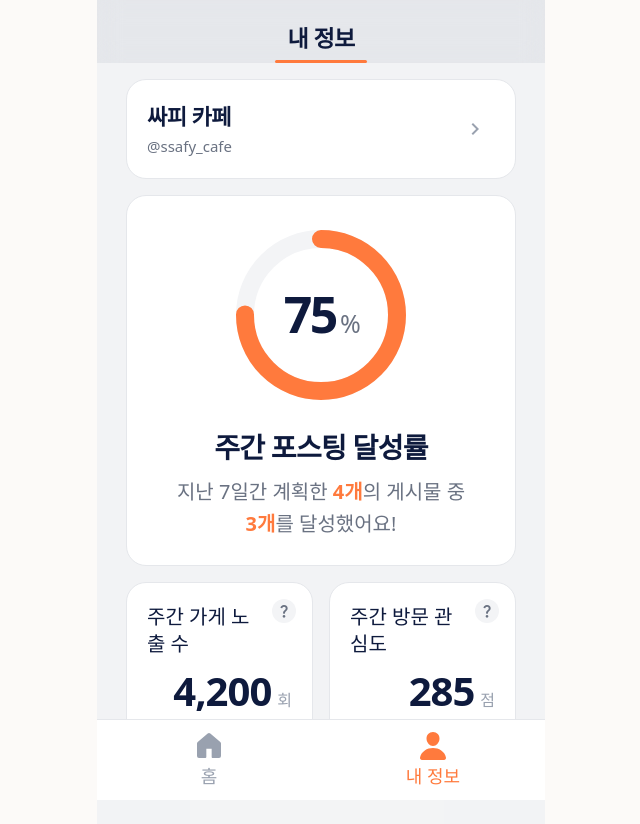
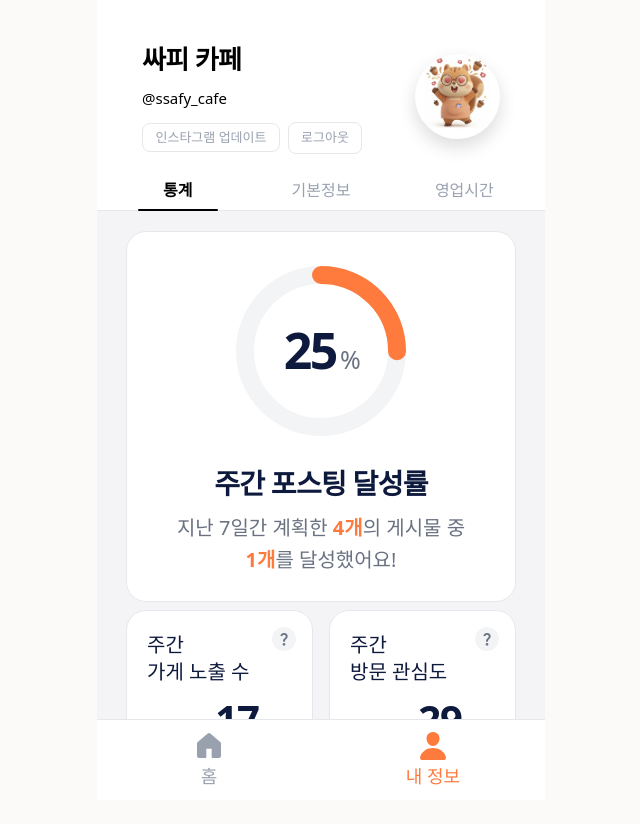
Before and after one commit to heewon916/marketing, a React (Vite) app in the folder fe/: page /mypage in a window 1280 px wide. Shown: the top 824 px of the page, without its empty margins (319-959 px from the left). After the commit the page ends 800 px from the top, so only its background shows below. Built offline with nearby package versions, Linux system fonts and the light colour scheme; no server answers.

Commit message:
feat(user): 마이페이지 탭 기반 통합 화면 구조 구현 (S14P31A401-186)

```diff
--- a/fe/src/features/mypage/components/AccountTabSwitcher.jsx
+++ b/fe/src/features/mypage/components/AccountTabSwitcher.jsx
@@ -1,11 +1,13 @@
 const tabs = [
+  { key: 'stats', label: '통계' },
   { key: 'info', label: '기본정보' },
   { key: 'hours', label: '영업시간' },
 ];
 
 export default function AccountTabSwitcher({ activeTab, onChange }) {
   return (
-    <div className="grid h-13 w-full grid-cols-2 rounded-[20px] border border-gray-200 bg-white p-1">
+    <nav className="border-b border-gray-200 bg-white">
+      <div className="mx-auto grid h-10 w-full max-w-[430px] grid-cols-3">
         {tabs.map((tab) => {
           const isActive = activeTab === tab.key;
 
@@ -15,16 +17,19 @@ export default function AccountTabSwitcher({ activeTab, onChange }) {
               type="button"
               onClick={() => onChange(tab.key)}
               className={[
-              'flex items-center justify-center rounded-[16px] text-[17px] font-bold transition-colors',
-              isActive
-                ? 'bg-accent-100 text-white'
-                : 'bg-transparent text-gray-500',
+                'relative flex items-center justify-center text-[16px] transition-colors',
+                isActive ? 'text-black font-bold' : 'text-gray-400 font-medium',
               ].join(' ')}
             >
               {tab.label}
+
+              {isActive && (
+                <span className="absolute bottom-[-1px] left-1/2 h-[2px] w-20 -translate-x-1/2 rounded-full bg-black" />
+              )}
             </button>
           );
         })}
       </div>
+    </nav>
   );
 }
--- a/fe/src/features/mypage/components/MyPageHeader.jsx
+++ b/fe/src/features/mypage/components/MyPageHeader.jsx
@@ -1,60 +1,109 @@
-import { useNavigate } from 'react-router-dom';
-import { useRef, useEffect, useState } from 'react';
+import { useState } from 'react';
+import CharacterLove from '@/assets/character/CharacterLove.png';
 
 export default function MyPageHeader({
   title,
-  subtitle,
+  storeName,
+  instagramUsername,
+  onLogout,
+  onInstagramUpdate,
   showBackButton = false,
   onBack,
 }) {
-  const navigate = useNavigate();
-  const titleRef = useRef(null);
-  const [lineWidth, setLineWidth] = useState(0);
+  const [isUpdating, setIsUpdating] = useState(false);
 
-  useEffect(() => {
-    if (titleRef.current) {
-      setLineWidth(titleRef.current.offsetWidth + 25);
+  const instagramUrl = instagramUsername
+    ? `https://www.instagram.com/${instagramUsername.replace(/^@/, '')}`
+    : null;
+
+  const handleInstagramUpdate = async () => {
+    if (isUpdating) return;
+
+    try {
+      setIsUpdating(true);
+
+      if (onInstagramUpdate) {
+        await onInstagramUpdate();
+      } else {
+        await new Promise((resolve) => setTimeout(resolve, 1500));
       }
-  }, [title]);
-
-  const handleBack = () => {
-    if (onBack) {
-      onBack();
-      return;
+    } finally {
+      setIsUpdating(false);
     }
-    navigate(-1);
   };
 
   return (
-    <header className="sticky top-0 z-50 w-full bg-accent-100/5 backdrop-blur-md transition-all">
-      <div className="flex h-14 items-center justify-center px-4 pt-5 relative">
+    <header className="relative w-full bg-white">
       {showBackButton && (
         <button
           type="button"
-            onClick={handleBack}
-            className="absolute left-4 top-5 flex h-9 w-9 items-center justify-center rounded-full text-primary-100"
-            aria-label="뒤로 가기"
+          onClick={onBack}
+          className="absolute left-5 top-5 z-10 flex h-8 w-8 items-center justify-center text-accent-100 transition-colors hover:text-primary-100"
+          aria-label="뒤로가기"
         >
-            <span className="material-icons text-[28px]">arrow_back</span>
+          <span className="material-icons text-[28px]">chevron_left</span>
         </button>
       )}
 
-        <h1
-          ref={titleRef}
-          className="text-[23px] font-bold tracking-tight text-accent-100"
+      {title && !storeName && (
+        <div className="mx-auto flex w-full max-w-[430px] items-center justify-center px-5 pb-4 pt-2">
+          <h1 className="text-[20px] font-bold text-accent-100">{title}</h1>
+        </div>
+      )}
+
+      {storeName && (
+        <div className="mx-auto flex w-full max-w-[430px] items-center justify-between px-9 pb-4 pt-10">
+          <div className="flex flex-col">
+            <strong className="text-[26px] font-extrabold tracking-tight text-black">
+              {storeName}
+            </strong>
+
+            {instagramUsername && (
+              <a
+                href={instagramUrl}
+                target="_blank"
+                rel="noopener noreferrer"
+                className="mt-2 text-[15px] text-black transition-colors hover:text-primary-100"
               >
-          {title}
-        </h1>
+                {instagramUsername}
+              </a>
+            )}
+
+            <div className="mt-3 flex items-center gap-2">
+              <button
+                type="button"
+                onClick={handleInstagramUpdate}
+                disabled={isUpdating}
+                className={[
+                  'w-[138px] rounded-lg border border-gray-200 py-1 text-[13px] font-medium transition-all',
+                  isUpdating
+                    ? 'cursor-not-allowed text-gray-300'
+                    : 'text-gray-400 hover:border-primary-100',
+                ].join(' ')}
+              >
+                {isUpdating ? '업데이트 중...' : '인스타그램 업데이트'}
+              </button>
+
+              {onLogout && (
+                <button
+                  type="button"
+                  onClick={onLogout}
+                  className="h-8 rounded-lg border border-gray-200 px-3 text-[13px] font-medium text-gray-400 transition-colors hover:border-primary-100 hover:text-primary-100 active:scale-95"
+                >
+                  로그아웃
+                </button>
+              )}
+            </div>
           </div>
 
-      {/* 오렌지 포인트 라인 */}
-      <div
-        className="mx-auto mt-1 h-[3px] rounded-full bg-primary-100 transition-all duration-300"
-        style={{ width: lineWidth }}
+          <div className="h-[85px] w-[85px] shrink-0 overflow-hidden rounded-full bg-surface-100 shadow-[0_8px_18px_rgba(0,0,0,0.14)]">
+            <img
+              src={CharacterLove}
+              alt="프로필 캐릭터"
+              className="h-full w-full object-cover"
             />
-
-      {subtitle && (
-        <p className="px-4 pb-2 pt-1 text-[13px] text-gray-400">{subtitle}</p>
+          </div>
+        </div>
       )}
     </header>
   );
--- a/fe/src/features/mypage/sections/AccountInfoSection.jsx
+++ b/fe/src/features/mypage/sections/AccountInfoSection.jsx
@@ -1,8 +1,6 @@
 import { useState } from 'react';
 import { useNavigate } from 'react-router-dom';
 import MyPageHeader from '../components/MyPageHeader';
-import AccountProfile from '../components/AccountProfile';
-import AccountTabSwitcher from '../components/AccountTabSwitcher';
 import AccountInfoEdit from '../components/AccountInfoEdit';
 import InfoItem from '../components/InfoItem';
 import CardShell from '../components/CardShell';
@@ -12,36 +10,17 @@ import Button from '@/components/common/Button';
 const accountMockData = {
   storeName: '싸피 카페',
   instagramUsername: '@ssafy_cafe',
-  businessName: '싸피 카페',
+  businessName: '김가네',
   category: '카페',
   address: '서울시 강남구 역삼대로 123',
 };
 
-export default function AccountInfoSection({ onTabChange }) {
+export default function AccountInfoSection({ isEmbedded = false }) {
   const navigate = useNavigate();
   const [isEditing, setIsEditing] = useState(false);
   const [formData, setFormData] = useState(accountMockData);
 
-  const {
-    storeName,
-    instagramUsername,
-    businessName,
-    category,
-    address,
-  } = formData;
-
-  const handleTabChange = (tab) => {
-    if (isEditing) return;
-
-    if (tab === 'hours') {
-      if (onTabChange) {
-        onTabChange(tab);
-        return;
-      }
-
-      navigate('/mypage/account/hours');
-    }
-  };
+  const { businessName, category, address } = formData;
 
   const handleEditClick = () => {
     setIsEditing(true);
@@ -61,32 +40,12 @@ export default function AccountInfoSection({ onTabChange }) {
     navigate('/mypage');
   };
 
-  return (
-    <div className="min-h-screen bg-accent-100/5 pb-28">
-      <MyPageHeader
-        title="계정 정보"
-        showBackButton={!isEditing}
-        onBack={handleBack}
-      />
-
-      <main className="mx-auto flex w-full max-w-[430px] flex-col gap-4 px-5 pt-4">
-        <AccountProfile
-          storeName={storeName}
-          instagramUsername={instagramUsername}
-        />
-
-        <AccountTabSwitcher
-          activeTab="info"
-          onChange={handleTabChange}
-        />
-
+  const content = (
+    <>
       {isEditing ? (
-          <AccountInfoEdit
-            formData={formData}
-            onChange={setFormData}
-          />
+        <AccountInfoEdit formData={formData} onChange={setFormData} />
       ) : (
-          <CardShell as="dl" className="flex flex-col gap-5 p-5">
+        <CardShell as="dl" className="flex flex-col gap-7 px-7 py-8">
           <InfoItem label="상호명" value={businessName} />
           <InfoItem label="업종" value={category} />
           <InfoItem label="위치" value={address} />
@@ -119,12 +78,29 @@ export default function AccountInfoSection({ onTabChange }) {
             size="lg"
             variant="primary"
             onClick={handleEditClick}
-              className="text-[18px] font-bold"
+            className="w-full text-[18px] font-bold"
           >
             수정하기
           </Button>
         </div>
       )}
+    </>
+  );
+
+  if (isEmbedded) {
+    return <section className="flex flex-col gap-4">{content}</section>;
+  }
+
+  return (
+    <div className="min-h-screen bg-[#f4f4f6] pb-28">
+      <MyPageHeader
+        title="계정 정보"
+        showBackButton={!isEditing}
+        onBack={handleBack}
+      />
+
+      <main className="mx-auto flex w-full max-w-[430px] flex-col gap-4 px-5 pt-5">
+        {content}
       </main>
 
       <BottomTab />
--- a/fe/src/features/mypage/sections/MyPageMainSection.jsx
+++ b/fe/src/features/mypage/sections/MyPageMainSection.jsx
@@ -1,22 +1,24 @@
-import { useNavigate } from 'react-router-dom';
+import { useState } from 'react';
 import BottomTab from '@/components/common/BottomTab';
 import MyPageHeader from '../components/MyPageHeader';
-import ProfileCard from '../components/ProfileCard';
+import AccountTabSwitcher from '../components/AccountTabSwitcher';
 import WeeklyStatCard from '../components/WeeklyStatCard';
 import MetricCard from '../components/MetricCard';
+import AccountInfoSection from './AccountInfoSection';
+import OperatingHoursSection from './OperatingHoursSection';
 
 const myPageMockData = {
   storeName: '싸피 카페',
   instagramUsername: '@ssafy_cafe',
-  weeklyPostAchievementRate: 75,
+  weeklyPostAchievementRate: 25,
   targetPostCount: 4,
-  achievedPostCount: 3,
-  weeklyReachCount: 4200,
-  weeklyVisitIntentScore: 285,
+  achievedPostCount: 1,
+  weeklyReachCount: 17,
+  weeklyVisitIntentScore: 29,
 };
 
 export default function MyPageMainSection() {
-  const navigate = useNavigate();
+  const [activeTab, setActiveTab] = useState('stats');
 
   const {
     storeName,
@@ -28,20 +30,24 @@ export default function MyPageMainSection() {
     weeklyVisitIntentScore,
   } = myPageMockData;
 
+  const handleLogout = () => {
+    // TODO: 실제 로그아웃 로직 연결
+    console.log('로그아웃');
+  };
+
   return (
-    <div className="min-h-screen bg-accent-100/5 pb-28">
+    <div className="flex h-dvh flex-col overflow-hidden bg-[#f4f4f6]">
       <MyPageHeader
-        title="내 정보"
-        onSettingClick={() => navigate('/mypage/account')}
+        storeName={storeName}
+        instagramUsername={instagramUsername}
+        onLogout={handleLogout}
       />
 
-      <main className="mx-auto flex w-full max-w-[430px] flex-col gap-4 px-5 pt-4">
-        <ProfileCard
-          storeName={storeName}
-          instagramUsername={instagramUsername}
-          onClick={() => navigate('/mypage/account')}
-        />
+      <AccountTabSwitcher activeTab={activeTab} onChange={setActiveTab} />
 
+      <main className="mx-auto flex w-full max-w-[430px] flex-1 flex-col gap-2 overflow-y-auto px-5 pt-5 pb-[100px]">
+        {activeTab === 'stats' && (
+          <>
             <WeeklyStatCard
               percent={weeklyPostAchievementRate}
               plannedCount={targetPostCount}
@@ -50,29 +56,61 @@ export default function MyPageMainSection() {
 
             <div className="grid grid-cols-2 gap-4">
               <MetricCard
-            title={<>주간 가게 노출 수</>}
+                title={
+                  <>
+                    주간
+                    <br />
+                    가게 노출 수
+                  </>
+                }
+                modalTitle="가게 노출 수"
                 value={weeklyReachCount}
-            unit="회"
+                unit="%↑"
                 description={
                   <span className="flex flex-col gap-1">
                     <span>인스타그램 게시물 노출 횟수예요.</span>
-                <span>수치가 높을수록 더 많은 사람에게<br />가게를 알린 거예요.</span>
+                    <span>
+                      수치가 높을수록 더 많은 사람에게
+                      <br />
+                      가게를 알린 거예요.
+                    </span>
                   </span>
                 }
               />
 
               <MetricCard
-            title={<>주간 방문 관심도</>}
+                title={
+                  <>
+                    주간
+                    <br />
+                    방문 관심도
+                  </>
+                }
+                modalTitle="방문 관심도"
                 value={weeklyVisitIntentScore}
-            unit="점"
+                unit="%↑"
                 description={
                   <span className="flex flex-col gap-1">
-                <span>게시물을 본 사람들이<br />가게에 관심을 보인 정도예요.</span>
-                <span>프로필 방문, 게시물 저장, 클릭 등의<br />행동을 바탕으로 계산해요.</span>
+                    <span>
+                      게시물을 본 사람들이
+                      <br />
+                      가게에 관심을 보인 정도예요.
+                    </span>
+                    <span>
+                      프로필 방문, 게시물 저장, 클릭 등의
+                      <br />
+                      행동을 바탕으로 계산해요.
+                    </span>
                   </span>
                 }
               />
             </div>
+          </>
+        )}
+
+        {activeTab === 'info' && <AccountInfoSection isEmbedded />}
+
+        {activeTab === 'hours' && <OperatingHoursSection isEmbedded />}
       </main>
 
       <BottomTab />
--- a/fe/src/features/mypage/sections/OperatingHoursSection.jsx
+++ b/fe/src/features/mypage/sections/OperatingHoursSection.jsx
@@ -2,45 +2,24 @@ import { useState } from 'react';
 import { useNavigate } from 'react-router-dom';
 import BottomTab from '@/components/common/BottomTab';
 import MyPageHeader from '../components/MyPageHeader';
-import AccountProfile from '../components/AccountProfile';
-import AccountTabSwitcher from '../components/AccountTabSwitcher';
-import OperatingHoursList from '../components/OperatingHoursList';
 import OperatingHoursEdit from '../components/OperatingHoursEdit';
 import Button from '@/components/common/Button';
 
-const accountMockData = {
-  storeName: '싸피 카페',
-  instagramUsername: '@ssafy_cafe',
-};
-
 const initialOperatingHours = [
-  { day: '월', isOpen: true, startTime: '11:00', endTime: '20:30' },
-  { day: '화', isOpen: false, startTime: '11:00', endTime: '20:30' },
-  { day: '수', isOpen: false, startTime: '11:00', endTime: '20:30' },
-  { day: '목', isOpen: true, startTime: '11:00', endTime: '20:30' },
-  { day: '금', isOpen: true, startTime: '11:00', endTime: '20:30' },
-  { day: '토', isOpen: true, startTime: '11:00', endTime: '20:30' },
-  { day: '일', isOpen: true, startTime: '11:00', endTime: '20:30' },
+  { day: '월요일', isOpen: true, startTime: '11:00', endTime: '20:30' },
+  { day: '화요일', isOpen: false, startTime: '11:00', endTime: '20:30' },
+  { day: '수요일', isOpen: false, startTime: '11:00', endTime: '20:30' },
+  { day: '목요일', isOpen: true, startTime: '11:00', endTime: '20:30' },
+  { day: '금요일', isOpen: true, startTime: '11:00', endTime: '20:30' },
+  { day: '토요일', isOpen: true, startTime: '11:00', endTime: '20:30' },
+  { day: '일요일', isOpen: true, startTime: '11:00', endTime: '20:30' },
 ];
 
-export default function OperatingHoursSection({ onTabChange }) {
+export default function OperatingHoursSection({ isEmbedded = false }) {
   const navigate = useNavigate();
 
   const [isEditing, setIsEditing] = useState(false);
   const [operatingHours, setOperatingHours] = useState(initialOperatingHours);
-
-  const handleTabChange = (tab) => {
-    if (isEditing) return;
-
-    if (tab === 'info') {
-      if (onTabChange) {
-        onTabChange(tab);
-        return;
-      }
-
-      navigate('/mypage/account');
-    }
-  };
 
   const handleEditClick = () => {
     setIsEditing(true);
@@ -56,33 +35,39 @@ export default function OperatingHoursSection({ onTabChange }) {
     setIsEditing(false);
   };
 
-  return (
-    <div className="min-h-screen bg-accent-100/5 pb-28">
-      <MyPageHeader title="계정 정보" showBackButton />
+  const handleBack = () => {
+    navigate('/mypage');
+  };
 
-      <main className="mx-auto flex w-full max-w-[430px] flex-col gap-4 px-5 pt-4">
-        <AccountProfile
-          storeName={accountMockData.storeName}
-          instagramUsername={accountMockData.instagramUsername}
-        />
-
-        <AccountTabSwitcher
-          activeTab="hours"
-          onChange={handleTabChange}
-        />
-
-        <section className="flex flex-col gap-3">
-          <h2 className="px-1 text-[16px] font-bold text-gray-500">
-            영업 시간
-          </h2>
+  const content = (
+    <>
+      <section className="rounded-2xl bg-white px-6 py-8">
+        <h2 className="text-[17px] font-bold text-gray-500">영업시간</h2>
 
         {isEditing ? (
+          <div className="mt-6">
             <OperatingHoursEdit
               hours={operatingHours}
               onChange={setOperatingHours}
             />
+          </div>
         ) : (
-            <OperatingHoursList hours={operatingHours} />
+          <div className="mt-6 flex flex-col gap-5">
+            {operatingHours.map((item) => (
+              <div
+                key={item.day}
+                className="grid grid-cols-[80px_1fr] items-center text-[18px]"
+              >
+                <span className="font-bold text-accent-100">{item.day}</span>
+
+                <span className="text-right font-medium text-accent-100">
+                  {item.isOpen
+                    ? `${item.startTime}  -  ${item.endTime}`
+                    : '휴무'}
+                </span>
+              </div>
+            ))}
+          </div>
         )}
       </section>
 
@@ -112,12 +97,25 @@ export default function OperatingHoursSection({ onTabChange }) {
             size="lg"
             variant="primary"
             onClick={handleEditClick}
-              className="text-[18px] font-bold"
+            className="w-full text-[18px] font-bold"
           >
             수정하기
           </Button>
         </div>
       )}
+    </>
+  );
+
+  if (isEmbedded) {
+    return <section className="flex flex-col gap-4">{content}</section>;
+  }
+
+  return (
+    <div className="min-h-screen bg-[#f4f4f6] pb-28">
+      <MyPageHeader title="계정 정보" showBackButton onBack={handleBack} />
+
+      <main className="mx-auto flex w-full max-w-[430px] flex-col gap-4 px-5 pt-5">
+        {content}
       </main>
 
       <BottomTab />
```
Lines whose indentation alone changed are shown as unchanged.
